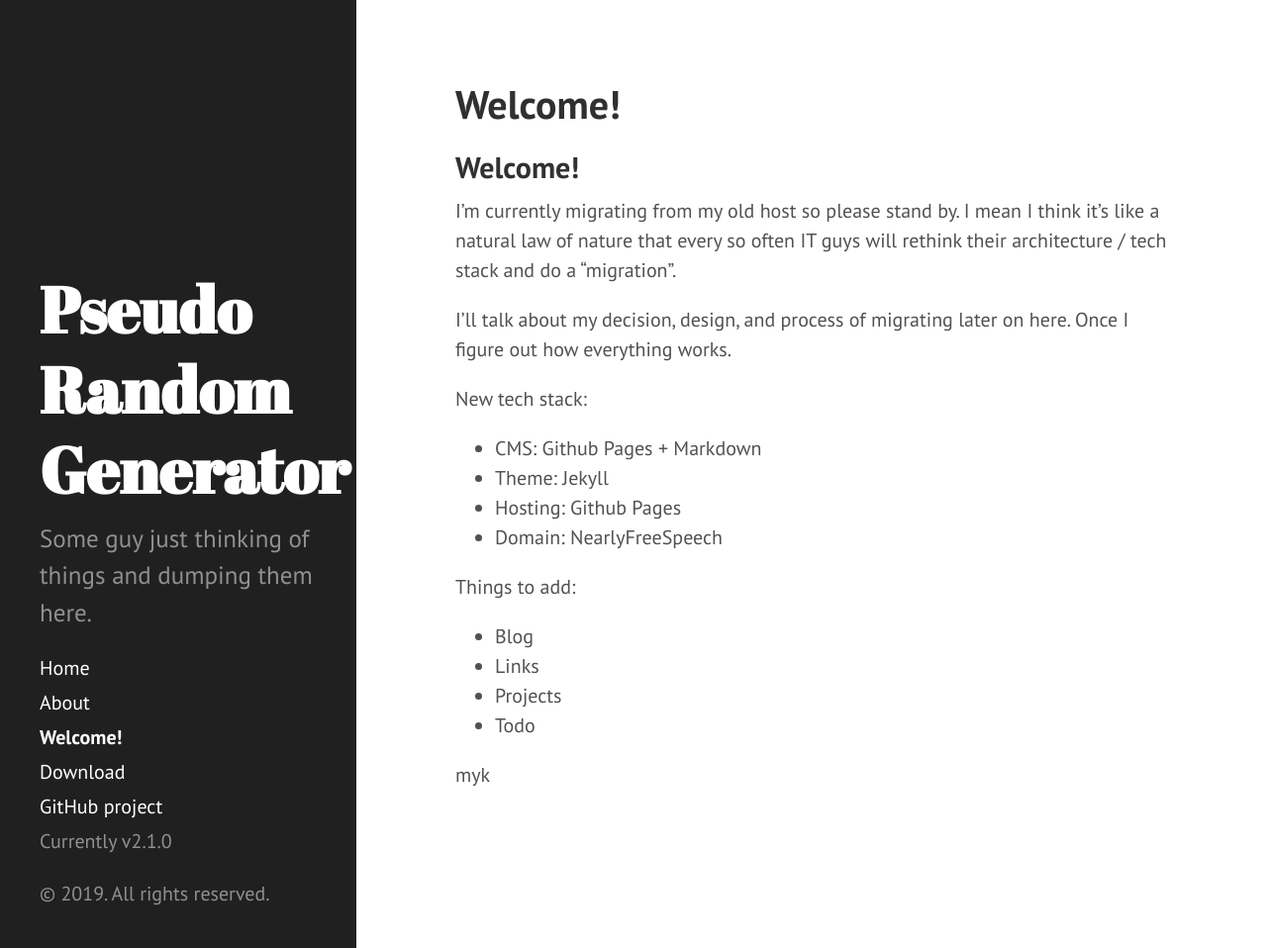
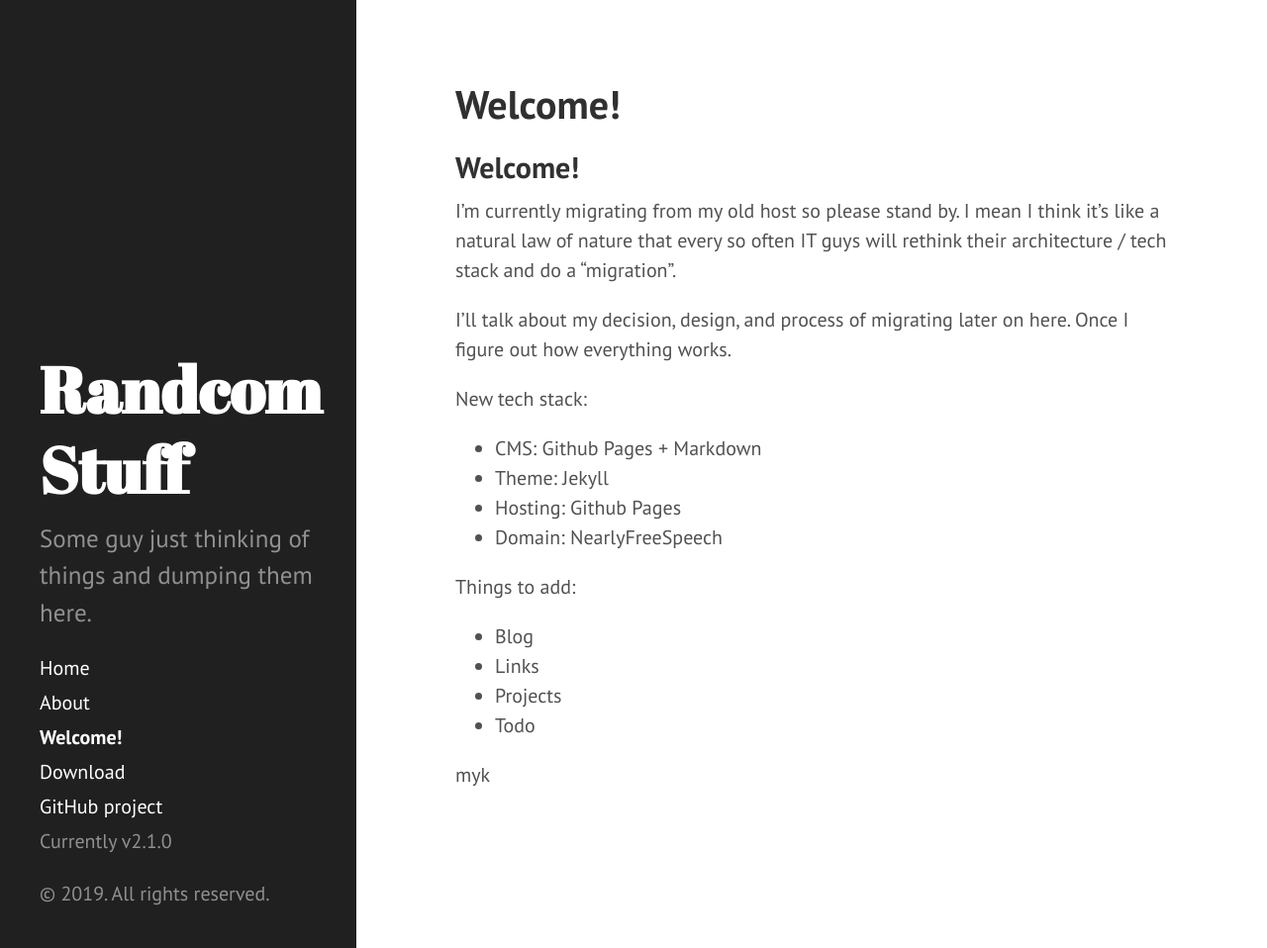
Before and after one commit to ogbinar/ogbinar.github.io, a Jekyll site: the page built from index.md, in a window 1280 px wide and 958 px high. Shown: the whole window at 99% size. Built offline with Jekyll 4.4.1, drawn with Linux system fonts in a browser that asks for light colours; our own code applies the rules of GitHub Pages for plain Markdown files; Markdown is read by kramdown in place of the engine named in the settings; the list of posts is cut into pages by our own code.

Commit message:
Update _config.yml
fixing links

```diff
--- a/_config.yml
+++ b/_config.yml
@@ -6,11 +6,11 @@
 permalink:        pretty
 
 # Setup
-title:            Pseudo Random Generator
+title:            Randcom Stuff
 tagline:          'Read with caution'
 description:      'Some guy just thinking of things and dumping them here.'
 url:              http://ogbinar.com
-baseurl:          /
+baseurl:          http://ogbinar.github.io/
 
 author:
   name:           'Myk'
```
